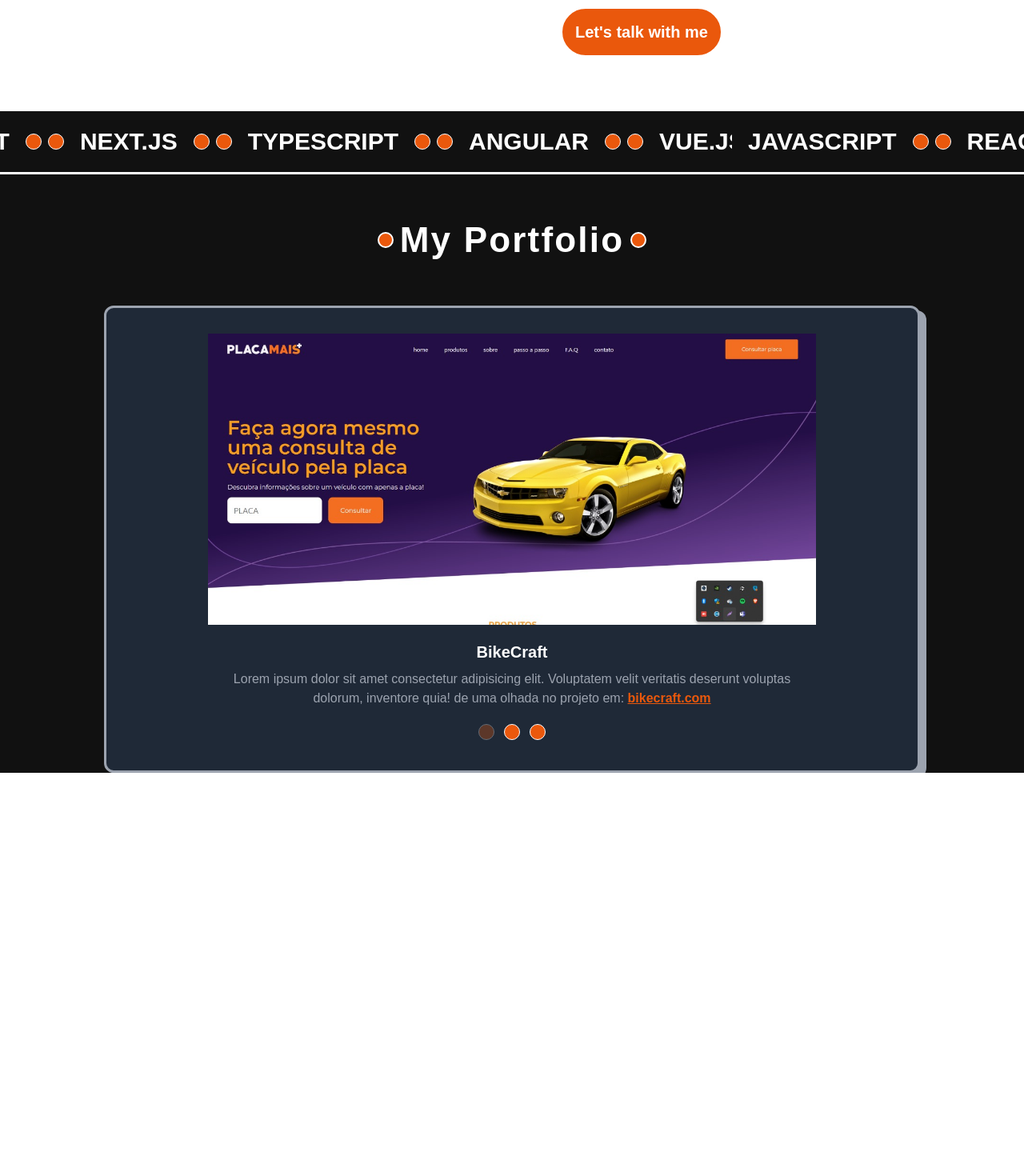
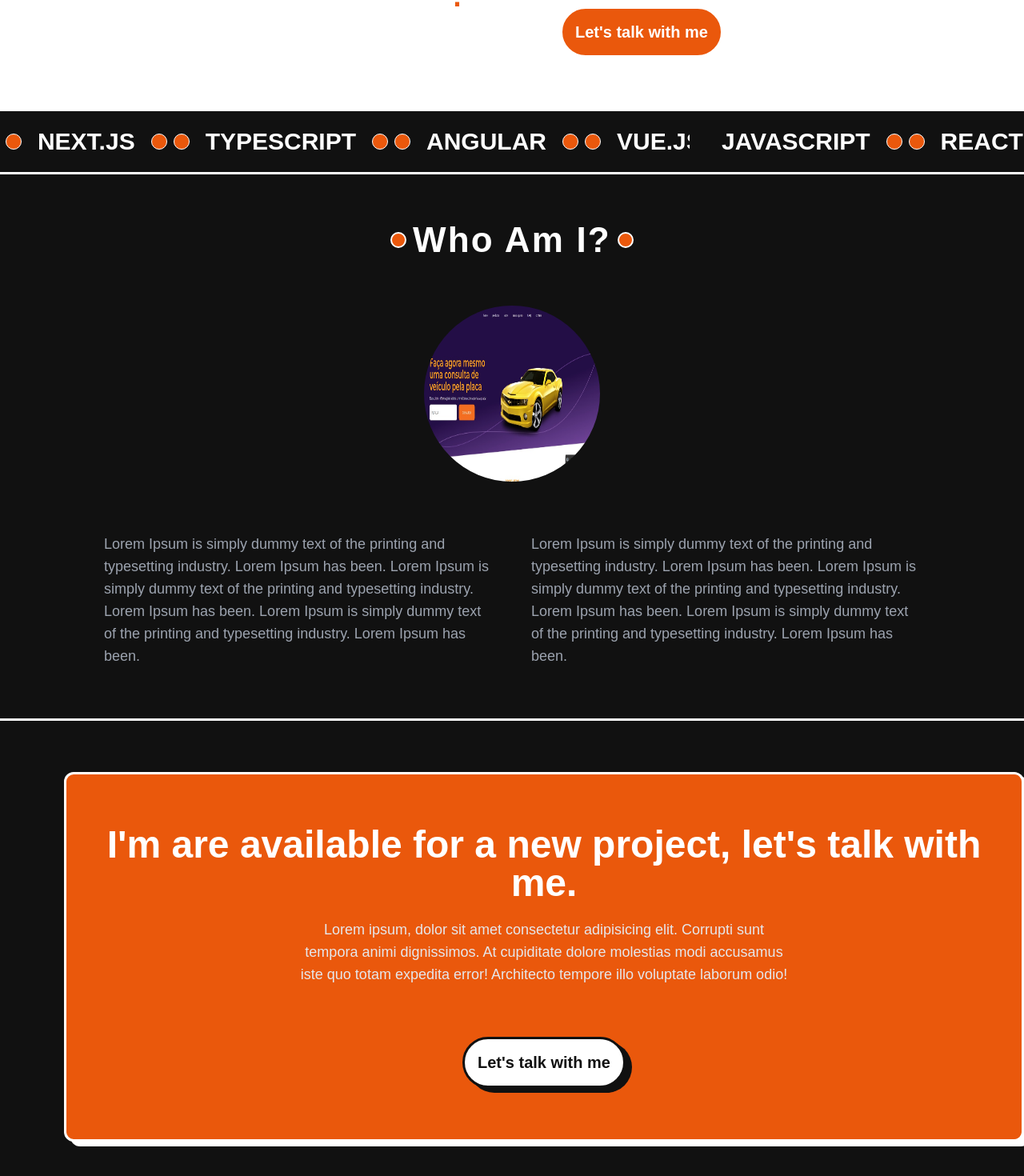
Before and after one commit to DuDupedrosa/new-portfolio, a Next.js app: page / in a window 1280 px wide. Shown: the part 871-2341 px from the top of the page at 80% size. Before the commit the page ends 1837 px from the top, so only its background shows below. Built offline with nearby package versions, Linux system fonts and the light colour scheme.

Commit message:
subindo v0 do site

```diff
--- a/src/app/page.tsx
+++ b/src/app/page.tsx
@@ -3,9 +3,13 @@
 import * as React from 'react';
 import DividerSection from '@/components/Common/DividerSection';
 import Header from '@/components/Common/Header';
-import HomeComponent from '@/components/home/intro';
+import HomeComponent from '@/components/home/Intro';
 import ParticleComponent from '@/components/particles/ParticlesComponent';
-import MyPortfolioComponent from '@/components/home/intro/MyPortfolio';
+import MyPortfolioComponent from '@/components/home/MyPortfolio';
+import WhoIam from '@/components/home/WhoIAm';
+import CardDividerSection from '@/components/Common/CardDividerSection';
+import MotivationalPhrase from '@/components/home/MotivationalPhrase';
+import Graduation from '@/components/home/Graduation';
 
 export default function Home() {
   return (
@@ -37,9 +41,34 @@ export default function Home() {
           <DividerSection />
         </div>
 
+        {/* WhoIam am i */}
+        <div>
+          <WhoIam />
+        </div>
+
+        {/* card divider section */}
+        <div>
+          <CardDividerSection />
+        </div>
+
         {/* portfolio */}
         <div>
           <MyPortfolioComponent />
+        </div>
+
+        {/* mark phrase */}
+        <div>
+          <MotivationalPhrase />
+        </div>
+
+        {/* divider */}
+        <div>
+          <DividerSection />
+        </div>
+
+        {/* Graduation */}
+        <div>
+          <Graduation />
         </div>
       </div>
     </main>
--- /dev/null
+++ b/src/components/Common/CardDividerSection/index.tsx
@@ -0,0 +1,32 @@
+import { Button } from '@/components/ui/button';
+import React from 'react';
+
+function CardDividerSection() {
+  return (
+    <div>
+      {/* card */}
+      <div className="ml-8 md:ml-20 my-16 py-16 rounded-xl bg-orange-600 border-main border-solid border-white shadow-cardMainWhite">
+        <span className="text-3xl md:text-5xl px-5 text-center block font-bold text-white mb-5">
+          I'm are available for a new project, let's talk with me.
+        </span>
+
+        <div className="grid place-items-center px-5">
+          <p className="text-center font-medium text-base md:text-lg text-gray-200 max-w-[620px]">
+            Lorem ipsum, dolor sit amet consectetur adipisicing elit. Corrupti
+            sunt tempora animi dignissimos. At cupiditate dolore molestias modi
+            accusamus iste quo totam expedita error! Architecto tempore illo
+            voluptate laborum odio!
+          </p>
+        </div>
+
+        <div className="mt-16 grid place-items-center">
+          <Button className="text-lg md:text-xl font-bold text-mainBlack md:max-w-[280px] h-[54px] md:h-[64px] rounded-full shadow-buttonMainBlack bg-white border-[3px] border-solid border-mainBlack hover:bg-white hover:text-orange-600">
+            Let's talk with me
+          </Button>
+        </div>
+      </div>
+    </div>
+  );
+}
+
+export default CardDividerSection;
--- a/src/components/Common/DividerSection/index.tsx
+++ b/src/components/Common/DividerSection/index.tsx
@@ -40,6 +40,9 @@ function DividerSection() {
     loop: true,
     renderMode: 'performance',
     drag: false,
+    slides: {
+      spacing: 20,
+    },
     created(s) {
       s.moveToIdx(5, true, animation);
     },
@@ -53,8 +56,8 @@ function DividerSection() {
 
   return (
     <div className="flex gap-5 overflow-x-hidden border-y-main border-y-white border-y-solid py-5">
-      <div className="bg-mainBlack flex keen-slider" ref={sliderRef}>
-        <div className="flex gap-5 keen-slider__slide number-slide1 mr-5">
+      <div className="bg-mainBlack flex gap-5 keen-slider" ref={sliderRef}>
+        <div className="flex gap-5 keen-slider__slide number-slide1">
           {dividerItems.map((item, i) => {
             return (
               <div key={i} className={`flex items-center gap-5`}>
--- /dev/null
+++ b/src/components/home/Graduation/index.tsx
@@ -0,0 +1,125 @@
+import PageTitle from '@/components/Common/PageTitle.tsx';
+import React from 'react';
+import Ucam from '@/assets/images/ucam.png';
+import Image from 'next/image';
+
+const strongTag = `<strong>`;
+const strongTagClose = `</strong>`;
+
+interface SectionTitleProps {
+  text: string;
+}
+function SectionTitle({ text }: SectionTitleProps) {
+  return (
+    <span className="flex items-center gap-2">
+      <span className="w-4 h-4 border-[2px] border-white border-solid rounded-full bg-orange-600"></span>
+      <span className="font-bold text-white block text-xl">{text}</span>
+    </span>
+  );
+}
+
+interface CouseCardProps {
+  time: number;
+  name: string;
+  link?: string;
+}
+
+function CourseCard({ time, name, link }: CouseCardProps) {
+  return (
+    <div className="bg-gray-800 relative border-main border-solid border-white min-h-[260px] max-w-[initial] w-full md:max-w-[348px] rounded-lg shadow-cardMain p-5">
+      {/* hrs + nome */}
+      <div>
+        {/* hrs do curso */}
+        <div className="flex items-center gap-2 mb-5">
+          <span className="w-3 h-3 block rounded-full bg-orange-600 border-[1px] border-solid border-white"></span>
+          <span className="text-base font-bold text-gray-400 block">
+            {time}h
+          </span>
+        </div>
+
+        {/* nome do curso */}
+        <h4 className="font-bold text-xl text-white">
+          <span className="text-orange-600">{strongTag}</span>
+          {name}
+          <span className="text-orange-600">{strongTagClose}</span>
+        </h4>
+      </div>
+
+      {/* link do curso */}
+      <span className="text-sm text-gray-400 underline font-bold block absolute bottom-5">
+        {link ? link : 'origamid.com'}
+      </span>
+    </div>
+  );
+}
+
+function Graduation() {
+  return (
+    <div className="px-6 md:px-14 py-16">
+      <PageTitle text="Graduation" />
+
+      {/* formação academica */}
+      <div className="mt-16">
+        {/* titulo + icon */}
+        <div className="mb-5">
+          <SectionTitle text="Formação acadêmica:" />
+        </div>
+        {/* logo + nome */}
+        <div className="flex items-center gap-2 ml-[26px]">
+          {/* imagem */}
+          <div>
+            <Image src={Ucam} alt="UNIVERSIDADE CANDIDO MENDES" />
+          </div>
+          {/* texto */}
+          <div>
+            <span className="text-white font-medium text-lg mb-2 block">
+              Universidade Candido Mendes
+            </span>
+            <span className="text-gray-400 font-medium text-sm block">
+              Analise e densenvolvimento de sistemas
+            </span>
+          </div>
+        </div>
+      </div>
+
+      {/* idiomas */}
+      <div className="mt-8">
+        {/* titulo + icon */}
+        <div className="mb-5">
+          <SectionTitle text="Idioma(s):" />
+        </div>
+        {/* logo + nome */}
+        <div className="flex items-center gap-2 ml-[26px]">
+          {/* imagem */}
+          <div>
+            <Image src={Ucam} alt="UNIVERSIDADE CANDIDO MENDES" />
+          </div>
+          {/* texto */}
+          <div>
+            <span className="text-white font-medium text-lg mb-2 block">
+              Inglês / <span className="text-gray-400">Intermediário</span>
+            </span>
+          </div>
+        </div>
+      </div>
+
+      {/* cursos de especialicação */}
+      <div className="mt-8">
+        <SectionTitle text="Cursos de especialização:" />
+
+        <div className="grid md:grid-cols-[1fr_1fr] lg:grid-cols-[1fr_1fr_1fr] md:max-w-max mt-8 gap-12">
+          <CourseCard name="Html e css para iniciantes" time={22} />
+          <CourseCard name="Html e css para iniciantes" time={22} />
+
+          <CourseCard name="Html e css para iniciantes" time={22} />
+          <CourseCard name="Html e css para iniciantes" time={22} />
+
+          <CourseCard name="Html e css para iniciantes" time={22} />
+          <CourseCard name="Html e css para iniciantes" time={22} />
+        </div>
+      </div>
+    </div>
+  );
+}
+
+export default Graduation;
--- /dev/null
+++ b/src/components/home/MotivationalPhrase/index.tsx
@@ -0,0 +1,26 @@
+import React from 'react';
+
+function MotivationalPhrase() {
+  return (
+    <div className="py-16 px-6 md:px-14">
+      {/* container para centralizar */}
+      <div className="grid place-items-center">
+        {/* conteúdo */}
+        <div>
+          <h4
+            className="block text-3xl font-bold text-center text-white mb-9 md:text-5xl max-w-2xl leading-[100px]"
+            style={{ lineHeight: 1.2 }}
+          >
+            “Programming is the language of the future and everyone should learn
+            to speak it”
+          </h4>
+          <span className="block text-center font-medium text-white text-xl">
+            Mark Zuckerberg
+          </span>
+        </div>
+      </div>
+    </div>
+  );
+}
+
+export default MotivationalPhrase;
--- a/src/components/home/intro/MyPortfolio/index.tsx
+++ b/src/components/home/MyPortfolio/index.tsx
@@ -124,7 +124,7 @@ function PortfolioCard() {
 
 function MyPortfolioComponent() {
   return (
-    <div className="mt-16 px-6 md:px-[52px]">
+    <div className="mt-16 px-6 md:px-[52px] pb-16 border-b-main border-b-solid border-b-white">
       <PageTitle text="My portfolio" />
 
       <div className="max-w-[1020px] ml-[auto] mr-[auto] py-8 px-5 bg-gray-800 rounded-xl mt-16 shadow-cardMain border-main border-solid border-gray-400">
--- /dev/null
+++ b/src/components/home/WhoIAm/index.tsx
@@ -0,0 +1,51 @@
+import PageTitle from '@/components/Common/PageTitle.tsx';
+import React from 'react';
+import ImageTeste from '@/assets/images/Imagem do WhatsApp de 2024-05-22 à(s) 21.21.02_d5d9d383.jpg';
+import Image from 'next/image';
+
+function WhoIam() {
+  return (
+    <div className="mt-16 pb-16 border-b-main border-b-solid border-b-white">
+      {/* container */}
+      <div>
+        <PageTitle text="Who am i?" />
+
+        {/* container para centralizar o conteúdo  */}
+        <div className="grid place-items-center mt-16 px-6 md:px-14">
+          {/* container para centralizar e conter o tamanho dos textos */}
+          <div className="max-w-full md:max-w-[1020px]">
+            {/* imagem */}
+            <div className="grid place-items-center mb-16">
+              <Image
+                src={ImageTeste}
+                alt="Imagem"
+                className="w-[220px] h-[220px] rounded-full"
+              />
+            </div>
+
+            {/* textos */}
+            <div className="flex flex-col md:flex-row gap-12">
+              {/* primeira coluna */}
+              <p className="text-lg font-medium text-gray-400">
+                Lorem Ipsum is simply dummy text of the printing and typesetting
+                industry. Lorem Ipsum has been. Lorem Ipsum is simply dummy text
+                of the printing and typesetting industry. Lorem Ipsum has been.
+                Lorem Ipsum is simply dummy text of the printing and typesetting
+                industry. Lorem Ipsum has been.
+              </p>
+              <p className="text-lg font-medium text-gray-400">
+                Lorem Ipsum is simply dummy text of the printing and typesetting
+                industry. Lorem Ipsum has been. Lorem Ipsum is simply dummy text
+                of the printing and typesetting industry. Lorem Ipsum has been.
+                Lorem Ipsum is simply dummy text of the printing and typesetting
+                industry. Lorem Ipsum has been.
+              </p>
+            </div>
+          </div>
+        </div>
+      </div>
+    </div>
+  );
+}
+
+export default WhoIam;
--- a/src/components/home/intro/index.tsx
+++ b/src/components/home/intro/index.tsx
@@ -15,14 +15,14 @@ function HomeComplementSection() {
     <div className="w-full border-t-main border-t-white px-5 md:px-0">
       <div className="grid md:grid-cols-[1fr_1fr]">
         {/* primeira coluna */}
-        <div className="grid justify-center md:border-r-main md:border-r-white">
+        <div className="grid place-items-center md:border-r-main md:border-r-white px-5">
           <p className="text-white text-2xl md:text-4xl font-bold max-w-[520px] py-8 md:py-16">
             The front-end is my world. Im solve your problem with code
             <span className="text-orange-600">.</span>
           </p>
         </div>
         {/* segunda coluna */}
-        <div className="grid justify-center">
+        <div className="grid place-items-center px-5">
           <div className="py-8 md:py-16">
             <p className="text-gray-400 font-semibold text-lg md:text-2xl mb-8 max-w-[520px] ">
               Lorem Ipsum is simply dummy text of the printing and typesetting
--- a/tailwind.config.ts
+++ b/tailwind.config.ts
@@ -82,7 +82,10 @@ const config = {
     },
     boxShadow: {
       cardMain: `8px 6px 0px #9CA3AF`,
+      cardMainWhite: `8px 6px 0px #ffffff`,
+      cardMainBlack: `8px 6px 0px #111111`,
       buttonMain: '8px 6px 0px #ffffff',
+      buttonMainBlack: '8px 6px 0px #111111',
     },
   },
   plugins: [require('tailwindcss-animate')],
```
Also changed, not shown: src/assets/images/ucam.png (added).
